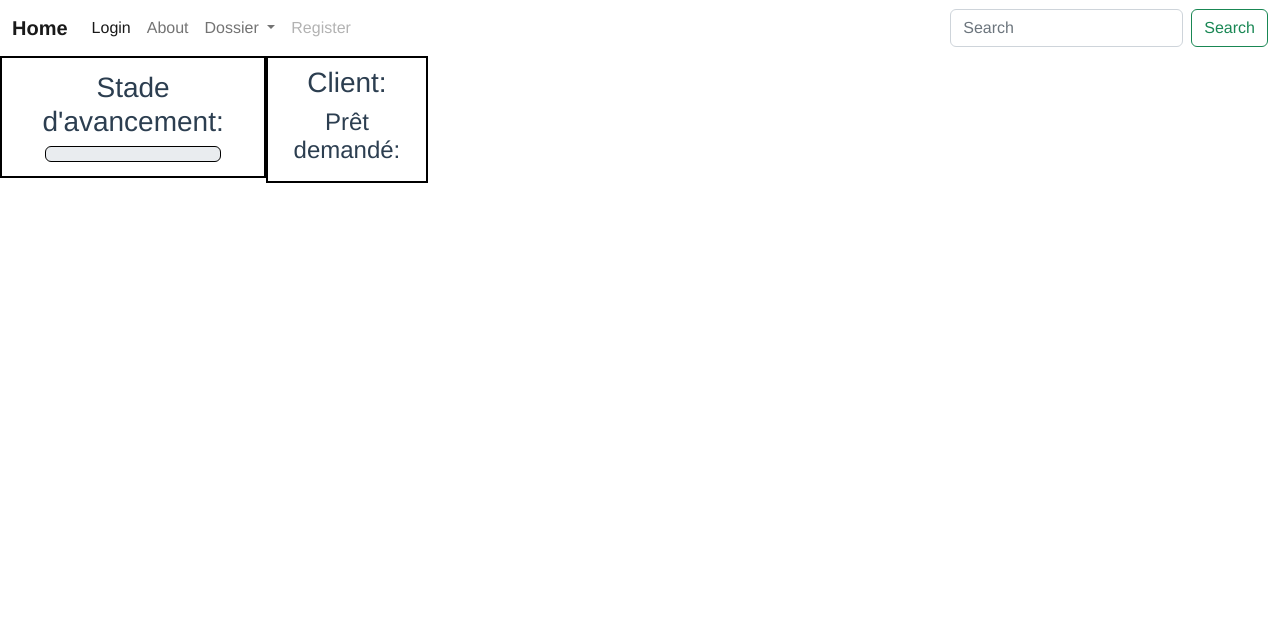
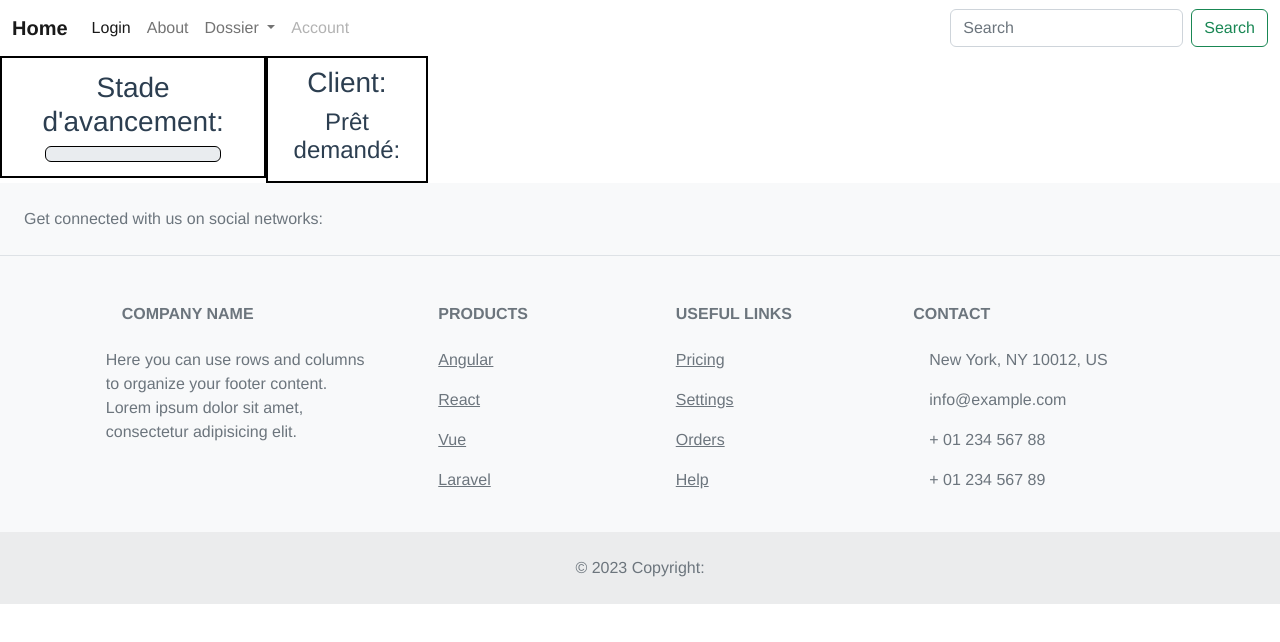
Before and after one commit to AlexiFa/SolutionFactory, a Vue app in the folder site-courtier/front/: page /CDashboard in a window 1280 px wide. Shown: the top 642 px of the page. Built offline with nearby package versions, Linux system fonts and the light colour scheme.

Commit message:
Add Footer

```diff
--- a/site-courtier/front/src/App.vue
+++ b/site-courtier/front/src/App.vue
@@ -12,16 +12,20 @@
   <div>
     <TopHeader />
 
+
+    <MyFooter />
   </div>
 </template>
 
 <script>
 // @ is an alias to /src
 import TopHeader from '@/components/common/TopHeader.vue';
+import MyFooter from '@/components/common/MyFooter.vue';
 
 export default {
   components: {
-    TopHeader
+    TopHeader,
+    MyFooter
   }
 }
 // @ is an alias to /src
--- a/site-courtier/front/src/components/common/MyFooter.vue
+++ b/site-courtier/front/src/components/common/MyFooter.vue
@@ -0,0 +1,132 @@
+<template>
+    <!-- Footer -->
+<footer class="text-center text-lg-start bg-light text-muted">
+  <!-- Section: Social media -->
+  <section class="d-flex justify-content-center justify-content-lg-between p-4 border-bottom">
+    <!-- Left -->
+    <div class="me-5 d-none d-lg-block">
+      <span>Get connected with us on social networks:</span>
+    </div>
+    <!-- Left -->
+
+    <!-- Right -->
+    <div>
+      <a href="" class="me-4 text-reset">
+        <i class="fab fa-facebook-f"></i>
+      </a>
+      <a href="" class="me-4 text-reset">
+        <i class="fab fa-twitter"></i>
+      </a>
+      <a href="" class="me-4 text-reset">
+        <i class="fab fa-google"></i>
+      </a>
+      <a href="" class="me-4 text-reset">
+        <i class="fab fa-instagram"></i>
+      </a>
+      <a href="" class="me-4 text-reset">
+        <i class="fab fa-linkedin"></i>
+      </a>
+      <a href="" class="me-4 text-reset">
+        <i class="fab fa-github"></i>
+      </a>
+    </div>
+    <!-- Right -->
+  </section>
+  <!-- Section: Social media -->
+
+  <!-- Section: Links  -->
+  <section class="">
+    <div class="container text-center text-md-start mt-5">
+      <!-- Grid row -->
+      <div class="row mt-3">
+        <!-- Grid column -->
+        <div class="col-md-3 col-lg-4 col-xl-3 mx-auto mb-4">
+          <!-- Content -->
+          <h6 class="text-uppercase fw-bold mb-4">
+            <i class="fas fa-gem me-3"></i>Company name
+          </h6>
+          <p>
+            Here you can use rows and columns to organize your footer content. Lorem ipsum
+            dolor sit amet, consectetur adipisicing elit.
+          </p>
+        </div>
+        <!-- Grid column -->
+
+        <!-- Grid column -->
+        <div class="col-md-2 col-lg-2 col-xl-2 mx-auto mb-4">
+          <!-- Links -->
+          <h6 class="text-uppercase fw-bold mb-4">
+            Products
+          </h6>
+          <p>
+            <a href="#!" class="text-reset">Angular</a>
+          </p>
+          <p>
+            <a href="#!" class="text-reset">React</a>
+          </p>
+          <p>
+            <a href="#!" class="text-reset">Vue</a>
+          </p>
+          <p>
+            <a href="#!" class="text-reset">Laravel</a>
+          </p>
+        </div>
+        <!-- Grid column -->
+
+        <!-- Grid column -->
+        <div class="col-md-3 col-lg-2 col-xl-2 mx-auto mb-4">
+          <!-- Links -->
+          <h6 class="text-uppercase fw-bold mb-4">
+            Useful links
+          </h6>
+          <p>
+            <a href="#!" class="text-reset">Pricing</a>
+          </p>
+          <p>
+            <a href="#!" class="text-reset">Settings</a>
+          </p>
+          <p>
+            <a href="#!" class="text-reset">Orders</a>
+          </p>
+          <p>
+            <a href="#!" class="text-reset">Help</a>
+          </p>
+        </div>
+        <!-- Grid column -->
+
+        <!-- Grid column -->
+        <div class="col-md-4 col-lg-3 col-xl-3 mx-auto mb-md-0 mb-4">
+          <!-- Links -->
+          <h6 class="text-uppercase fw-bold mb-4">Contact</h6>
+          <p><i class="fas fa-home me-3"></i> New York, NY 10012, US</p>
+          <p>
+            <i class="fas fa-envelope me-3"></i>
+            info@example.com
+          </p>
+          <p><i class="fas fa-phone me-3"></i> + 01 234 567 88</p>
+          <p><i class="fas fa-print me-3"></i> + 01 234 567 89</p>
+        </div>
+        <!-- Grid column -->
+      </div>
+      <!-- Grid row -->
+    </div>
+  </section>
+  <!-- Section: Links  -->
+
+  <!-- Copyright -->
+  <div class="text-center p-4" style="background-color: rgba(0, 0, 0, 0.05);">
+    © 2023 Copyright:
+  </div>
+  <!-- Copyright -->
+</footer>
+<!-- Footer -->
+</template>
+
+
+<script>
+
+export default {
+    name: 'MyFooter'
+}
+
+</script>
--- a/site-courtier/front/src/components/common/TopHeader.vue
+++ b/site-courtier/front/src/components/common/TopHeader.vue
@@ -19,13 +19,13 @@
           </a>
           <ul class="dropdown-menu">
             <li><a class="dropdown-item" href="#">Dossier</a></li>
-            <li><a class="dropdown-item" href="#"></a>1</li>
+            <li><router-link to="/CDashboard" class="dropdown-item" >Dashboard</router-link></li>
             <li><hr class="dropdown-divider"></li>
             <li><a class="dropdown-item" href="#">Something else here</a></li>
           </ul>
         </li>
         <li class="nav-item">
-          <router-link to="/register" class="nav-link disabled">Register</router-link>
+          <router-link to="/register" class="nav-link disabled">Account</router-link>
         </li>
       </ul>
       <form class="d-flex" role="search">
```
